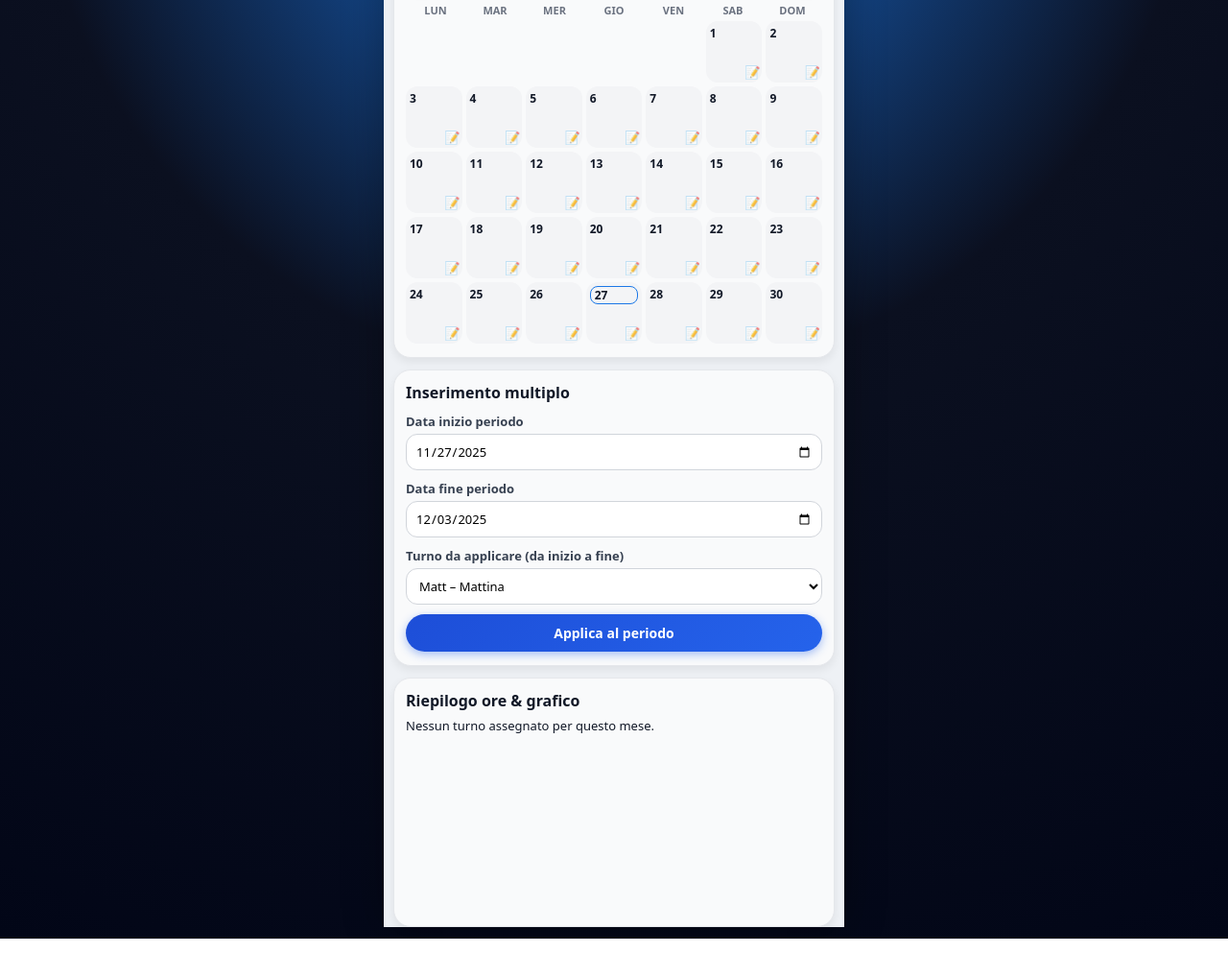
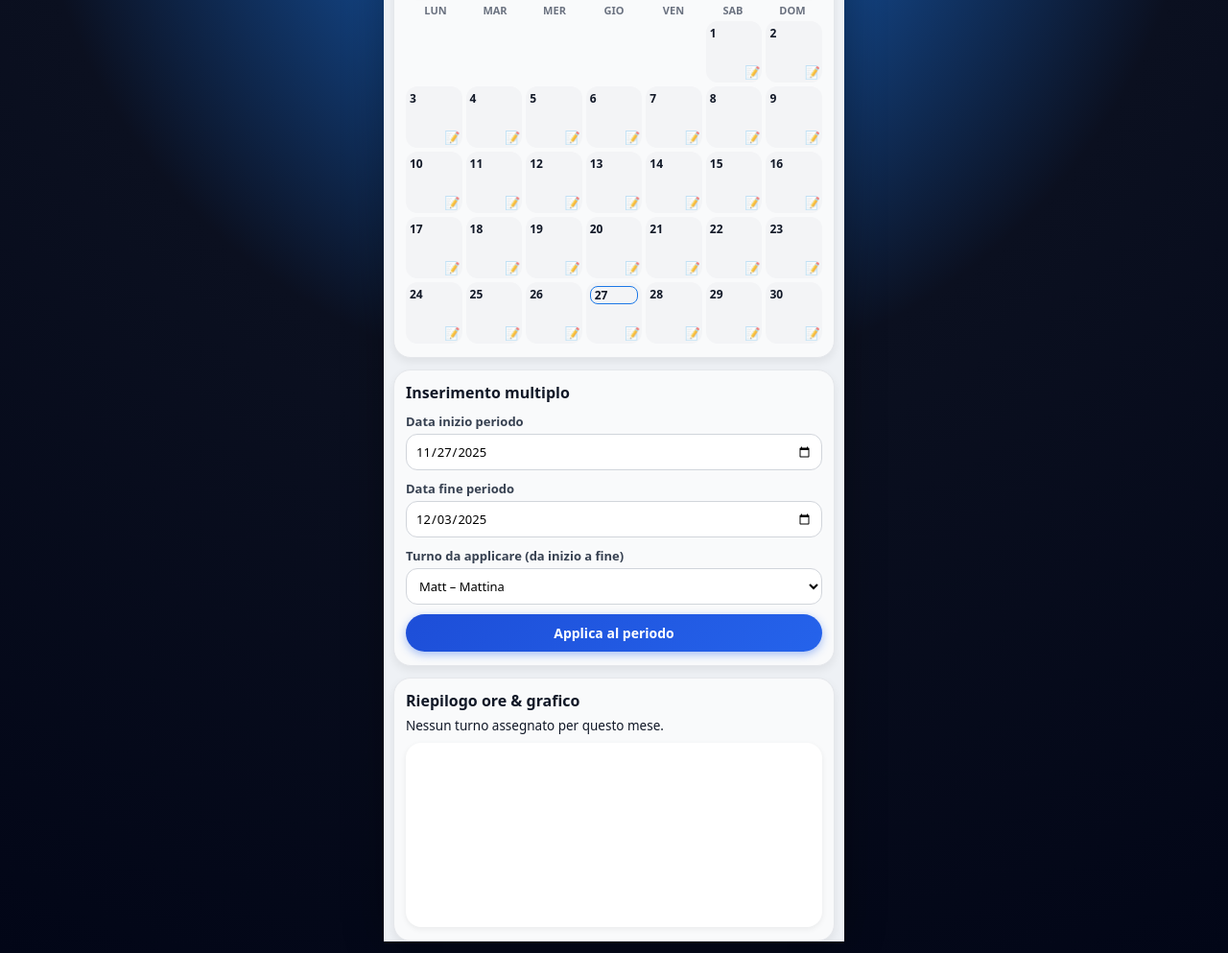
Before and after one commit to vocidicassinoprotonme-hash/turni-lavoro-pwa, a plain HTML site: page index.html in a window 1280 px wide. Shown: the part 207-1200 px from the top of the page at 96% size. Drawn offline with Linux system fonts and the light colour scheme.

Commit message:
Update styles.css

```diff
--- a/styles.css
+++ b/styles.css
@@ -293,10 +293,14 @@ textarea {
     margin-bottom: 6px;
 }
 
-/* ===== CHART ===== */
+/* ===== CHART AREA ===== */
 .chart-wrapper {
     width: 100%;
-    margin-top: 6px;
+    margin-top: 8px;
+    background: #ffffff;
+    border-radius: 16px;
+    padding: 8px 6px 4px;
+    box-shadow: 0 2px 6px #0001;
 }
 
 #month-chart {
@@ -305,8 +309,16 @@ textarea {
     display: block;
 }
 
-/* Testi info */
-#hours-summary,
+/* Testi info riepilogo */
+#hours-summary {
+    font-size: 13.5px;
+    color: #111827;
+    margin-top: 4px;
+    margin-bottom: 4px;
+    line-height: 1.4;
+    white-space: pre-line;   /* permette \n per righe separate */
+}
+
 #calendar-hours-info,
 #pay-result {
     font-size: 13px;
```
